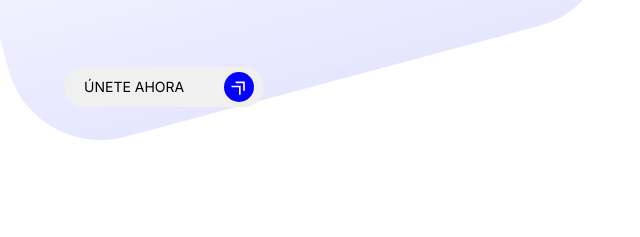
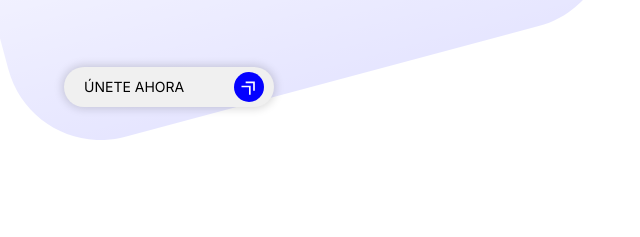
Before and after one commit to alejo742/ableto-static, a plain HTML site: page index.html in a window 1280 px wide. In both pictures the pointer is over the link "ÚNETE AHORA". Shown: the part 502-739 px from the top of the page, 0-640 px from the left. Drawn offline with Linux system fonts and the light colour scheme.

Commit message:
fix: add hover effect for main action button

```diff
--- a/assets/css/landing.css
+++ b/assets/css/landing.css
@@ -14,6 +14,11 @@
     align-items: center;
     justify-content: space-between;
     gap: 4rem;
+    transition: all 0.3s;
+}
+.main-action-button:hover {
+    box-shadow: 0 0 8px 2px rgba(0, 0, 0, 0.15);
+    gap: 5rem;
 }
 .main-action-button span {
     color: #000;
```
